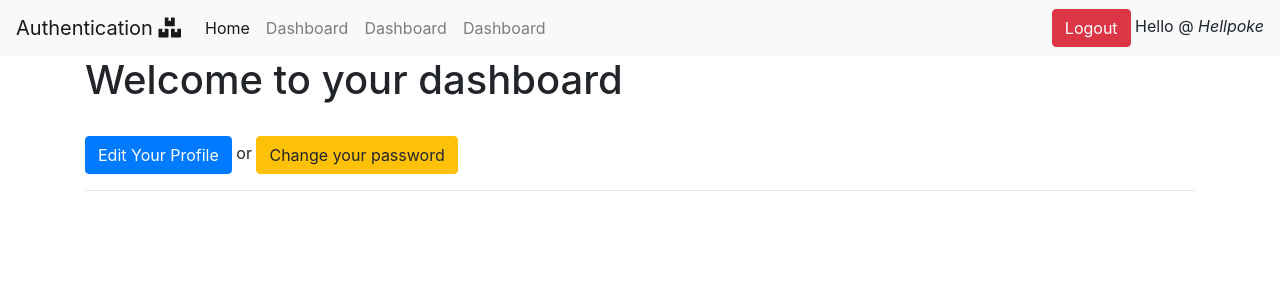
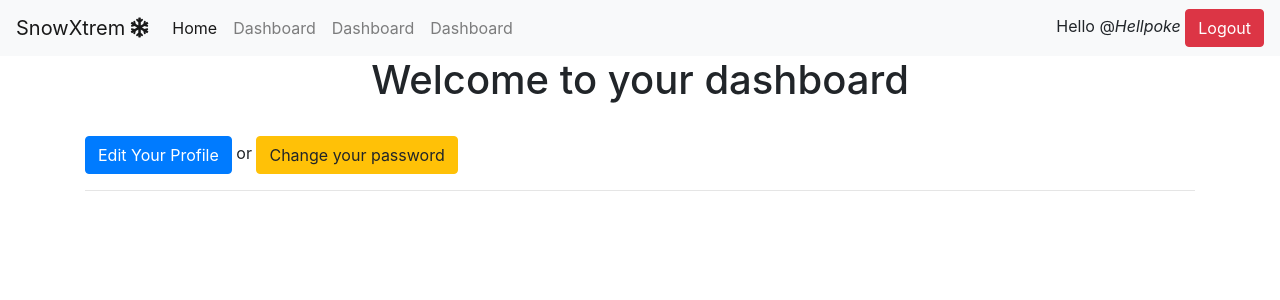
Before and after one commit to Endony/SnowXtrem, a Django app: page /dashboard/ in a window 1280 px wide. Shown: the top 300 px of the page. Run offline with Django 3.2, Linux system fonts and the light colour scheme; a user stored in the database is signed in; some libraries are stand-ins or nearby versions.

Commit message:
Statics load.

```diff
--- a/Apps/Apps/urls.py
+++ b/Apps/Apps/urls.py
@@ -14,9 +14,16 @@ Including another URLconf
     2. Add a URL to urlpatterns:  path('blog/', include('blog.urls'))
 """
 from django.contrib import admin
-from django.urls import include, path
+from django.urls import include, path, re_path
+from django.conf import settings
+#from django.conf.urls.static import static
+from django.contrib.staticfiles import views
 
 urlpatterns = [
     path('', include('SnowXtrem.urls', namespace='snowxtrem')),
     path('admin/', admin.site.urls),
 ]
+if settings.DEBUG:
+    urlpatterns += [
+        re_path(r'^static/(?P<path>.*)$', views.serve),
+    ]
--- /dev/null
+++ b/Apps/SnowXtrem/static/css/main.css
@@ -0,0 +1,3 @@
+.title {
+  text-align: center;
+}
--- a/Apps/SnowXtrem/templates/base.html
+++ b/Apps/SnowXtrem/templates/base.html
@@ -16,7 +16,7 @@
         integrity="sha384-vp86vTRFVJgpjF9jiIGPEEqYqlDwgyBgEF109VFjmqGmIY/Y4HV4d3Gp2irVfcrp" crossorigin="anonymous">
 
         <!-- CSS -->
-    <link rel="stylesheet" href="{% static 'css/style.css' %}">
+    <link rel="stylesheet" href="{% static 'css/main.css' %}">
 
     <title>App {% block title %}{% endblock title %}</title>
 </head>
--- a/Apps/SnowXtrem/templates/navbar.html
+++ b/Apps/SnowXtrem/templates/navbar.html
@@ -1,5 +1,5 @@
 <nav class="navbar navbar-expand-lg navbar-light bg-light">
-    <a class="navbar-brand" href="">Authentication <i class="fas fa-boxes"></i></a>
+    <a class="navbar-brand" href="">SnowXtrem <i class="fas fa-snowflake"></i></a>
     <button class="navbar-toggler" type="button" data-toggle="collapse" data-target="#navbarSupportedContent"
         aria-controls="navbarSupportedContent" aria-expanded="false" aria-label="Toggle navigation">
         <span class="navbar-toggler-icon"></span>
@@ -25,9 +25,8 @@
         {% endif %}
         <span>
             {% if request.user.is_authenticated %}
+            Hello @<i>{{user.username}}</i>
             <a href="{% url 'snowxtrem:logout' %}" class="btn btn-danger">Logout</a>
-            Hello
-            @ <i>{{user.username}}</i>
             {% else %}
             <div class="login__left">
                 <a href="{% url 'snowxtrem:login' %}" class="btn btn-secondary">Log-in</a>
--- a/Apps/SnowXtrem/templates/registration/login.html
+++ b/Apps/SnowXtrem/templates/registration/login.html
@@ -3,8 +3,8 @@
 {% block title %}Login{% endblock title %}
 
 {% block content %}
-<div class="">
-    <div style="text-align: center;">
+<div>
+    <div class="title">
         <h1>Log-in</h1>
         {% if form.errors %}
         <p>
--- a/Apps/SnowXtrem/templates/snowxtrem/dashboard.html
+++ b/Apps/SnowXtrem/templates/snowxtrem/dashboard.html
@@ -1,7 +1,7 @@
 {% extends "base.html" %}
 {% block title %}Dashboard{% endblock title %}
 {% block content %}
-<h1>{{welcome}}</h1>
+<h1 class="title">{{welcome}}</h1>
 <br>
 <a href="{% url 'snowxtrem:edit' %}" class="btn btn-primary">Edit Your Profile</a> or
 <a href="{% url 'snowxtrem:password_change' %}" class="btn btn-warning">Change your password</a>
--- a/Apps/SnowXtrem/templates/snowxtrem/edit.html
+++ b/Apps/SnowXtrem/templates/snowxtrem/edit.html
@@ -2,8 +2,10 @@
 {% load bootstrap4 %}
 {% block title %}Edit{% endblock title %}
 {% block content %}
-<h2>Edit your account</h2>
-<p>You can edit your account using the follow form</p>
+<<div class="title">
+  <h2>Edit your account</h2>
+  <p>You can edit your account using the follow form</p>
+</div>
 <form action="" method="post" class="form">
     {% csrf_token %}
     {% bootstrap_form form %}
```
Also changed, not shown: Apps/Apps/settings.py (+5 -2 lines), Apps/db.sqlite3.
